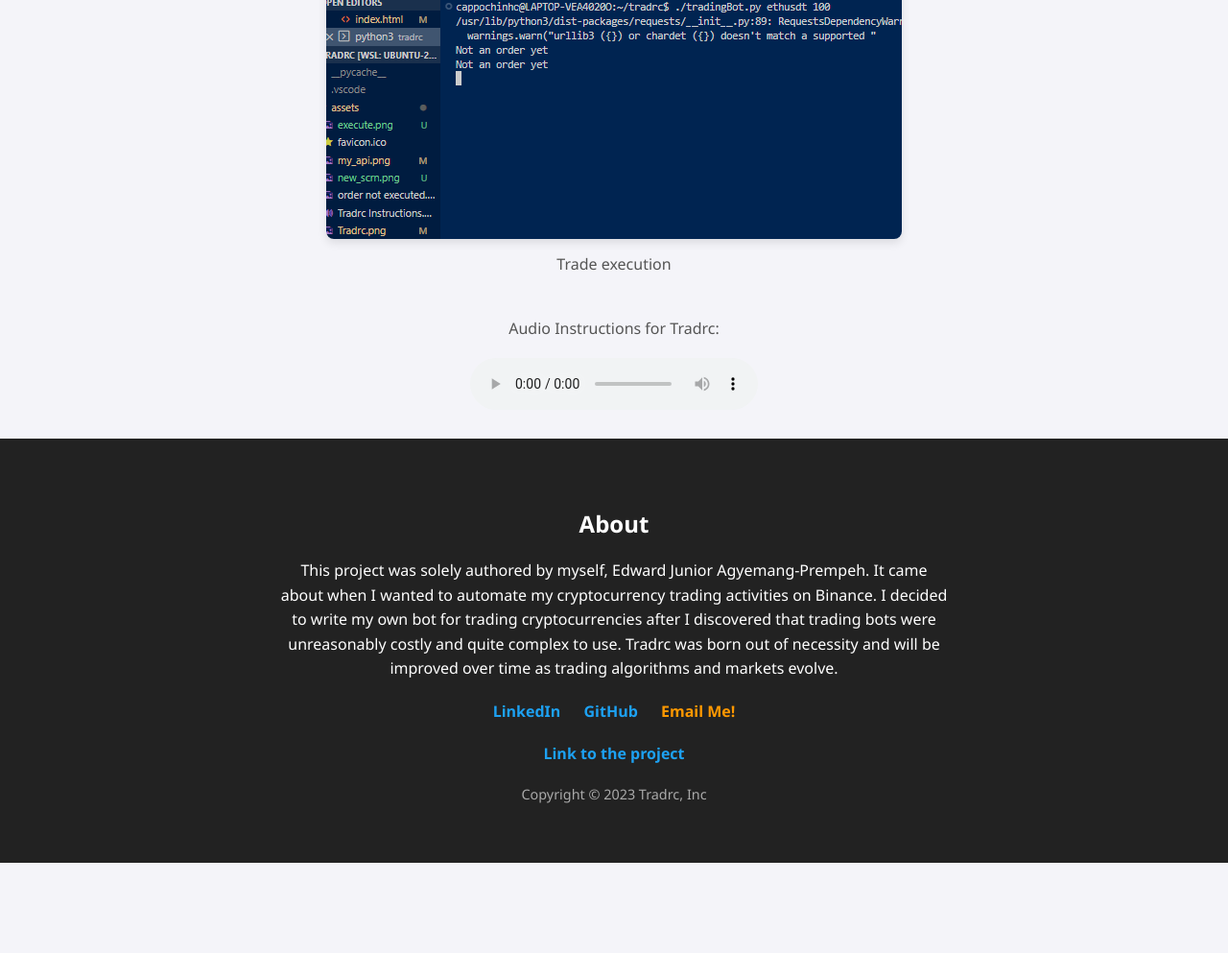
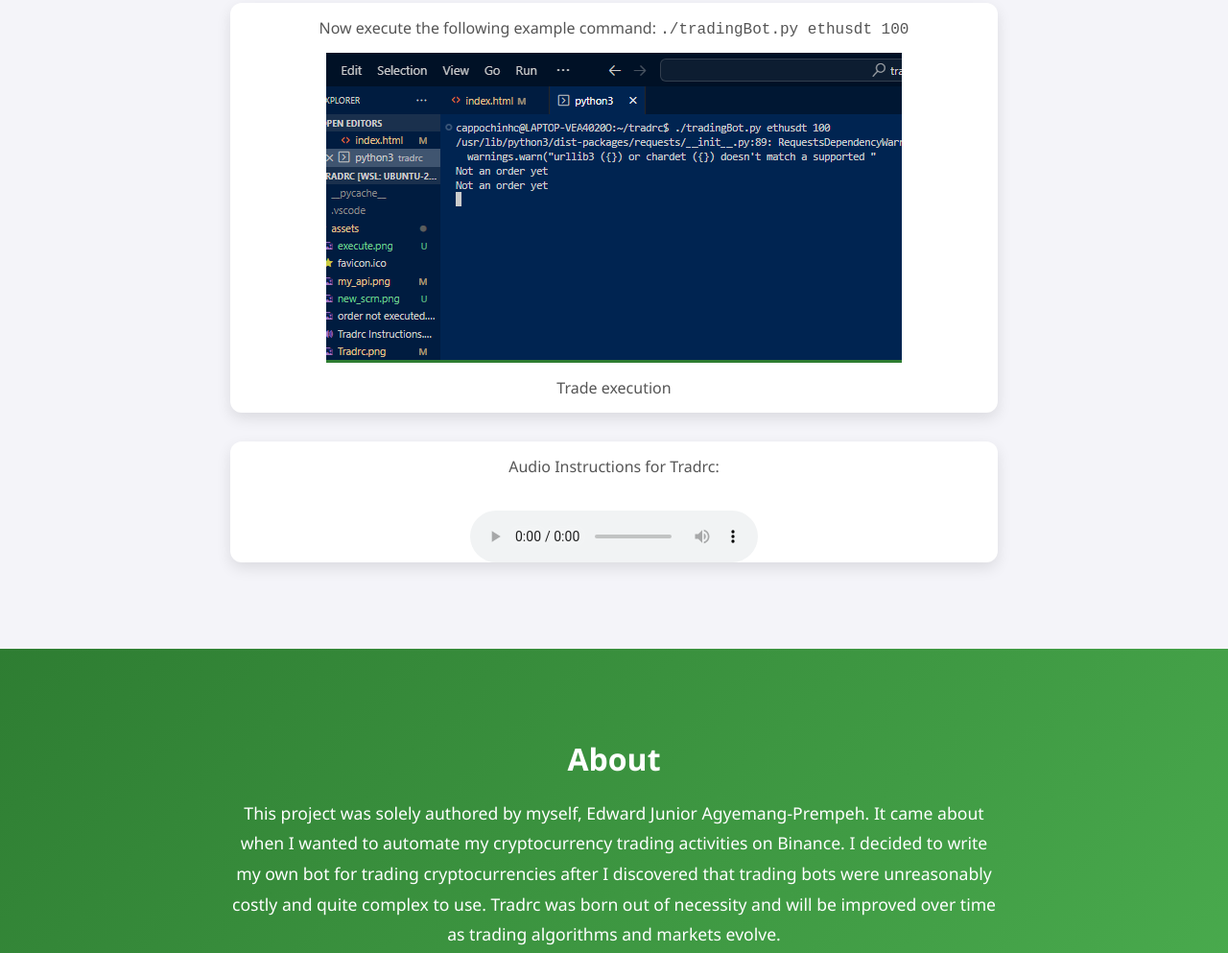
Before and after one commit to cappochinho/tradrc, a plain HTML site: page index.html in a window 1280 px wide. Shown: the part 1234-2227 px from the top of the page at 96% size. Before the commit the page ends 2133 px from the top, so only its background shows below. Drawn offline with Linux system fonts and the light colour scheme.

Commit message:
Update UI index.html

```diff
--- a/index.html
+++ b/index.html
@@ -1,36 +1,46 @@
 <!DOCTYPE html>
 <html lang="en" style="font-family: 'Segoe UI', Tahoma, Geneva, Verdana, sans-serif; margin: 0; padding: 0; background-color: #f4f4f9; color: #333;">
+
 <head>
     <meta charset="UTF-8">
     <meta name="viewport" content="width=device-width, initial-scale=1.0">
     <title>Tradrc</title>
     <link rel="shortcut icon" href="assets/favicon.ico" type="image/x-icon">
     <style>
+        /* Reset */
         body {
             margin: 0;
             padding: 0;
         }
 
+        /* Header */
         header {
-            background-color: #222;
+            background: linear-gradient(135deg, #4caf50, #2e7d32);
             color: #fff;
             text-align: center;
-            padding: 20px 0;
+            padding: 40px 20px;
+            box-shadow: 0 4px 8px rgba(0, 0, 0, 0.1);
         }
 
         header img {
             width: 150px;
-            margin-bottom: 10px;
+            margin-bottom: 15px;
         }
 
         header h1 {
-            font-size: 2.5rem;
+            font-size: 3rem;
             margin: 10px 0;
         }
 
         header h3 {
             font-weight: 300;
             margin: 5px 0 20px;
+            font-style: italic;
+        }
+
+        /* Main content */
+        main {
+            padding: 20px;
         }
 
         figure {
@@ -38,81 +48,102 @@
             flex-direction: column;
             align-items: center;
             margin: 30px auto;
-            width: 80%;
-            max-width: 700px;
+            width: 90%;
+            max-width: 800px;
+            background-color: #fff;
+            border-radius: 12px;
+            overflow: hidden;
+            box-shadow: 0 6px 15px rgba(0, 0, 0, 0.1);
+            transition: transform 0.3s ease, box-shadow 0.3s ease;
+        }
+
+        figure:hover {
+            transform: translateY(-10px);
+            box-shadow: 0 10px 20px rgba(0, 0, 0, 0.2);
         }
 
         figure img {
             max-width: 100%;
-            border-radius: 8px;
-            box-shadow: 0 4px 10px rgba(0, 0, 0, 0.1);
+            border-bottom: 3px solid #2e7d32;
         }
 
         figure figcaption {
-            margin-top: 15px;
+            padding: 15px;
             font-size: 1rem;
             color: #555;
+            text-align: center;
         }
 
         audio {
             margin-top: 20px;
+            outline: none;
         }
 
+        /* Footer */
         footer {
-            background-color: #222;
+            background: linear-gradient(135deg, #2e7d32, #4caf50);
             color: #fff;
-            padding: 40px 20px;
+            padding: 50px 20px;
             text-align: center;
+            margin-top: 40px;
         }
 
         footer h4 {
-            font-size: 1.5rem;
+            font-size: 2rem;
             margin-bottom: 20px;
         }
 
         footer p {
-            font-size: 1rem;
-            line-height: 1.6;
-            max-width: 700px;
+            font-size: 1.1rem;
+            line-height: 1.8;
+            max-width: 800px;
             margin: 0 auto 20px;
         }
 
         footer a {
-            color: #1da1f2;
+            color: #ffeb3b;
             text-decoration: none;
             font-weight: bold;
             margin: 0 10px;
+            transition: color 0.3s ease;
         }
 
         footer a:hover {
+            color: #fff;
             text-decoration: underline;
         }
 
         footer strong {
-            color: #ff9800;
+            color: #ffeb3b;
         }
 
         footer p:last-of-type {
             margin-top: 20px;
             font-size: 0.9rem;
-            color: #aaa;
+            color: #ccc;
         }
 
+        /* Responsiveness */
         @media (max-width: 768px) {
             header h1 {
-                font-size: 2rem;
+                font-size: 2.5rem;
             }
 
             header h3 {
-                font-size: 1rem;
+                font-size: 1.2rem;
             }
 
             footer h4 {
-                font-size: 1.2rem;
+                font-size: 1.5rem;
+            }
+
+            footer p {
+                font-size: 1rem;
             }
         }
     </style>
 </head>
+
 <body>
     <header>
         <img src="assets/Tradrc.png" alt="Cover Photo">
@@ -161,4 +192,5 @@
         <p>Copyright &copy; 2023 Tradrc, Inc</p>
     </footer>
 </body>
+
 </html>
```
